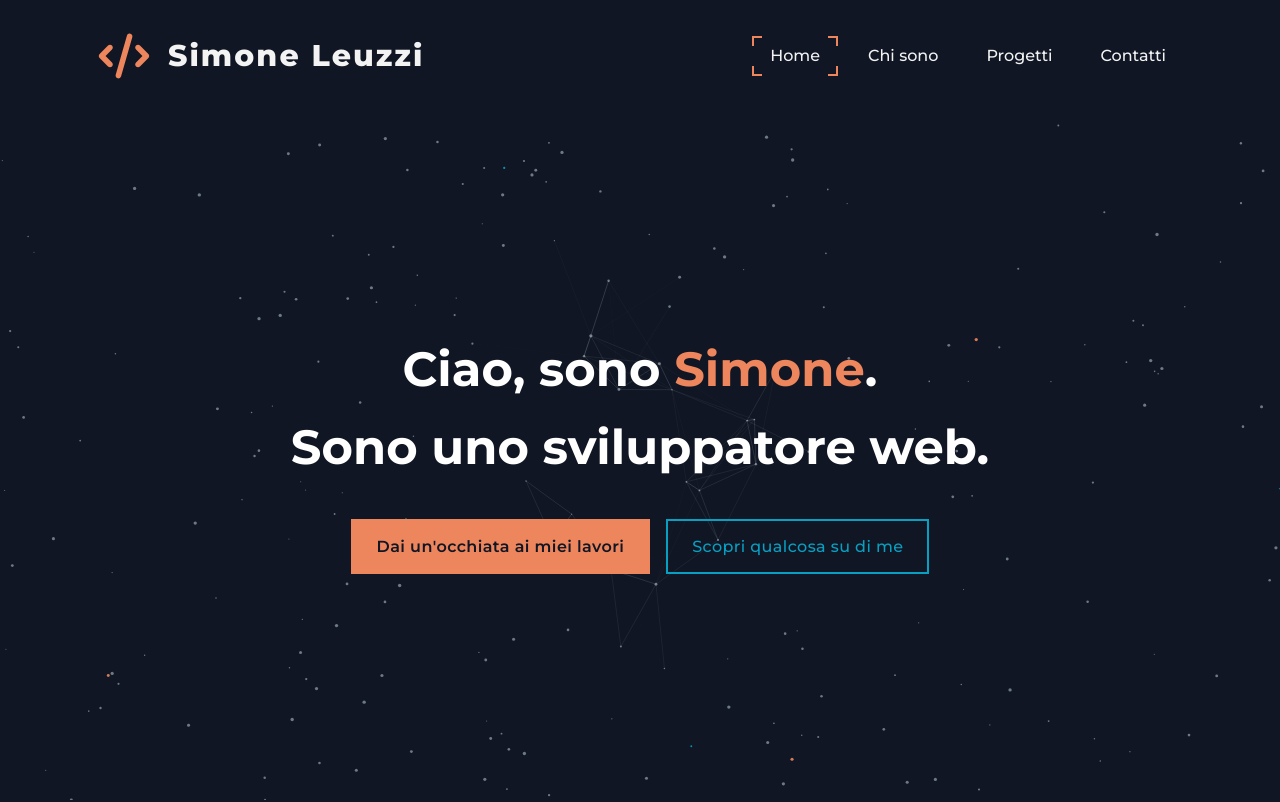
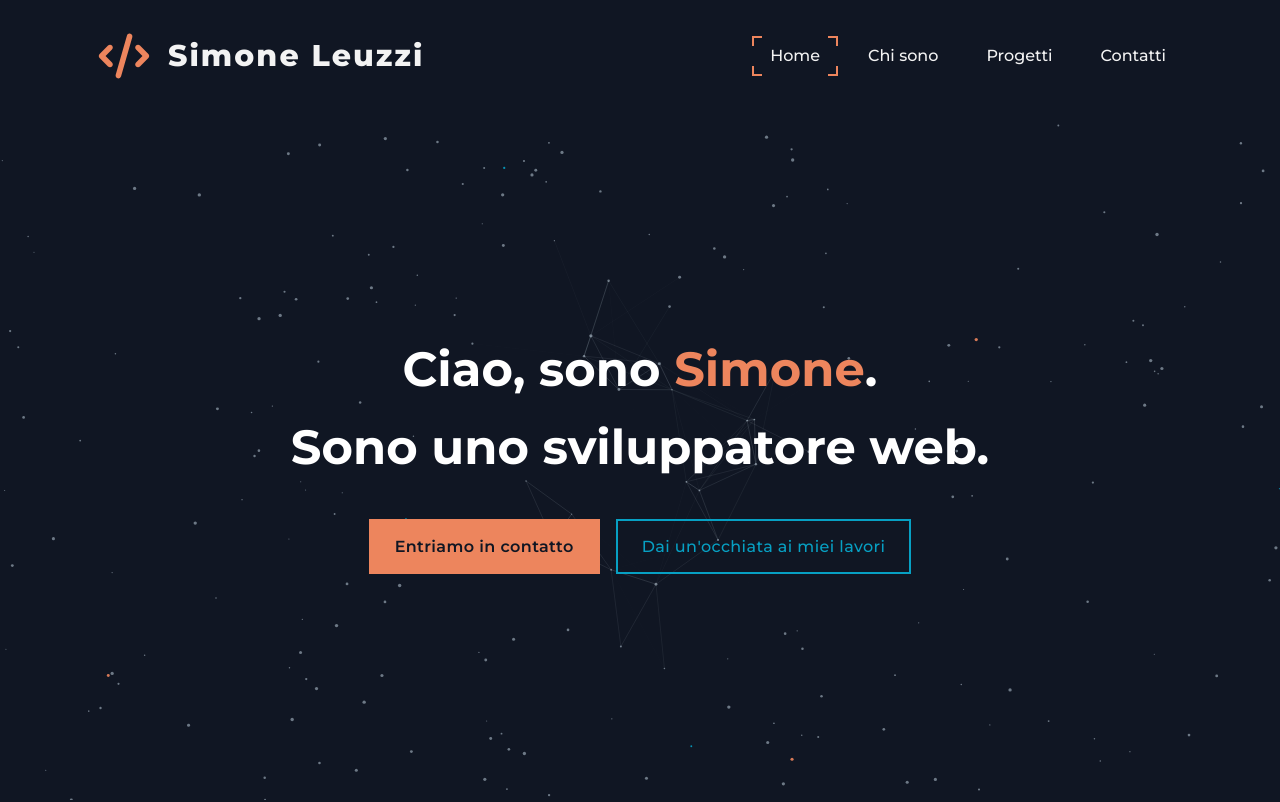
Before and after one commit to SimoL-003/my-portfolio, a React (Vite) app: page / in a window 1280 px wide. Shown: the top 802 px of the page. Built offline with nearby package versions, Linux system fonts and the light colour scheme.

Commit message:
feat(home): minor button improvements in hero section

```diff
--- a/src/components/organisms/Hero.jsx
+++ b/src/components/organisms/Hero.jsx
@@ -19,15 +19,15 @@ export default function Hero() {
 
           {/* Button gropu */}
           <div className="flex flex-col md:flex-row items-center justify-center gap-4 mt-10 w-fit mx-auto">
-            <a href="#projects-preview" className="button button--primary">
+            <Link
+              to={"/contacts"}
+              className="button button--primary max-md:w-full"
+            >
+              Entriamo in contatto
+            </Link>
+            <a href="#projects-preview" className="button button--secondary">
               Dai un'occhiata ai miei lavori
             </a>
-            <Link
-              to={"/about-me"}
-              className="button button--secondary max-md:w-full"
-            >
-              Scopri qualcosa su di me
-            </Link>
           </div>
         </div>
       </div>
```
